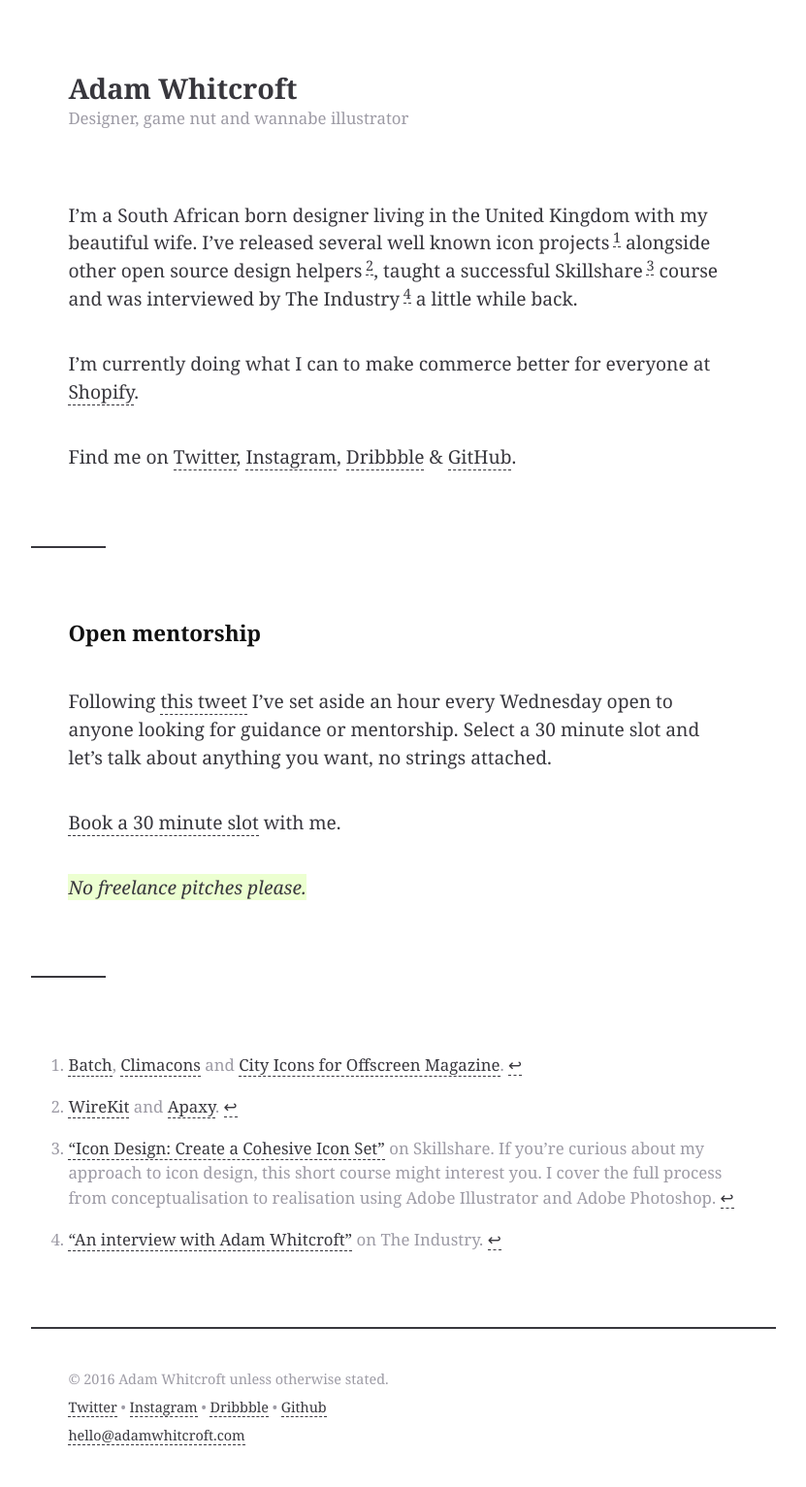
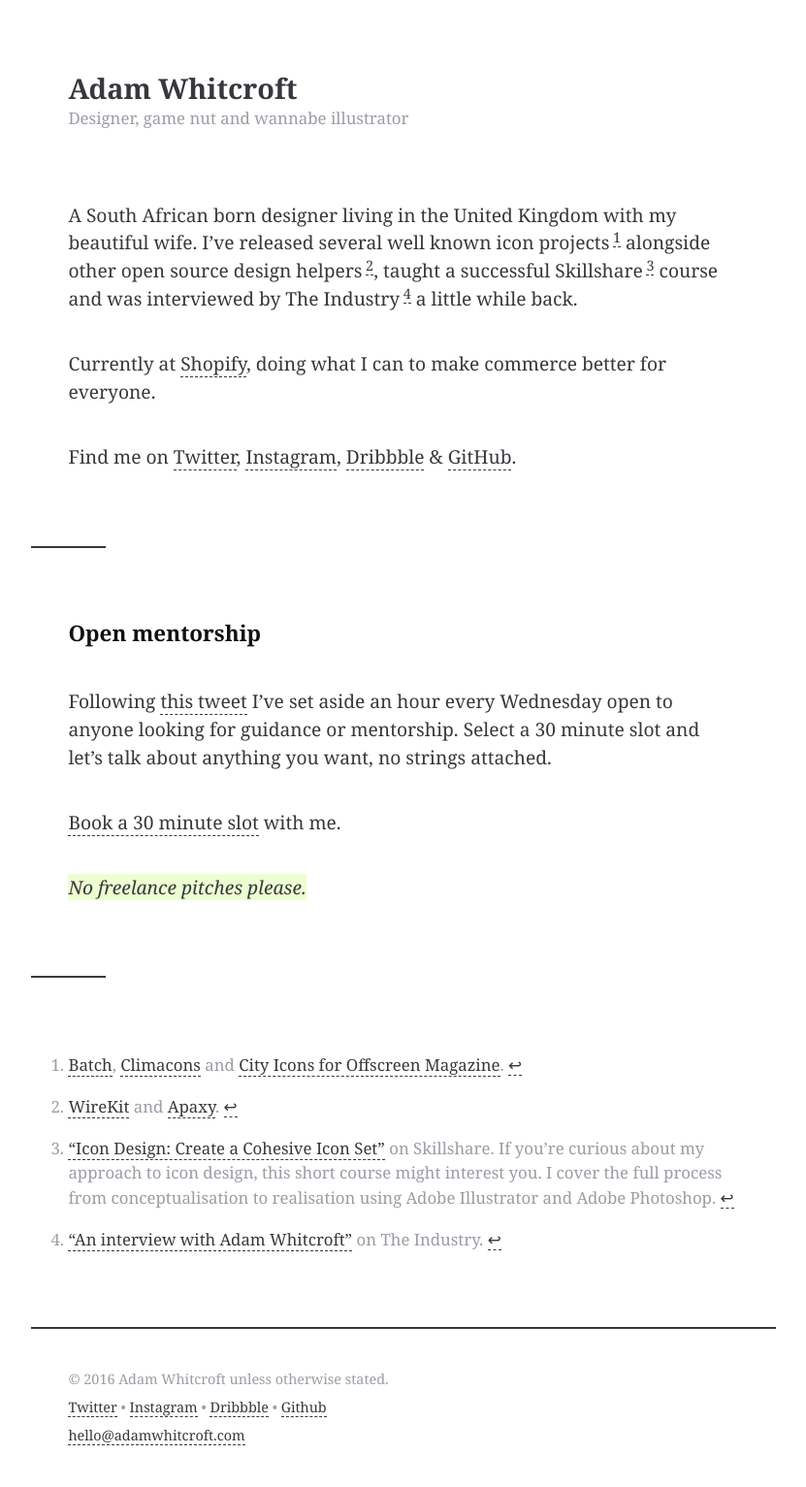
Before and after one commit to AdamWhitcroft/adamwhitcroft.github.io, a Jekyll site: the page built from index.md, in a window 1280 px wide. Shown: the whole page at 97% size, without its empty margins (224-1055 px from the left). Built offline with Jekyll 4.4.1, drawn with Linux system fonts in a browser that asks for light colours.

Commit message:
tweaked intro copy a bit

```diff
--- a/index.md
+++ b/index.md
@@ -4,9 +4,9 @@
 meta-title: Adam Whitcroft is a Designer
 ---
 
-I'm a South African born designer living in the United Kingdom with my beautiful wife. I've released several well known icon projects[^1] alongside other open source design helpers[^2], taught a successful Skillshare[^3] course and was interviewed by The Industry[^4] a little while back.
+A South African born designer living in the United Kingdom with my beautiful wife. I've released several well known icon projects[^1] alongside other open source design helpers[^2], taught a successful Skillshare[^3] course and was interviewed by The Industry[^4] a little while back.
 
-I'm currently doing what I can to make commerce better for everyone at [Shopify](https://www.shopify.com).
+Currently at [Shopify](https://www.shopify.com), doing what I can to make commerce better for everyone.
 
 Find me on [Twitter](https://twitter.com/adamwhitcroft), [Instagram](https://instagram.com/adamwhitcroft/), [Dribbble](https://dribbble.com/adamwhitcroft) &amp; [GitHub](https://github.com/AdamWhitcroft).
 
```
